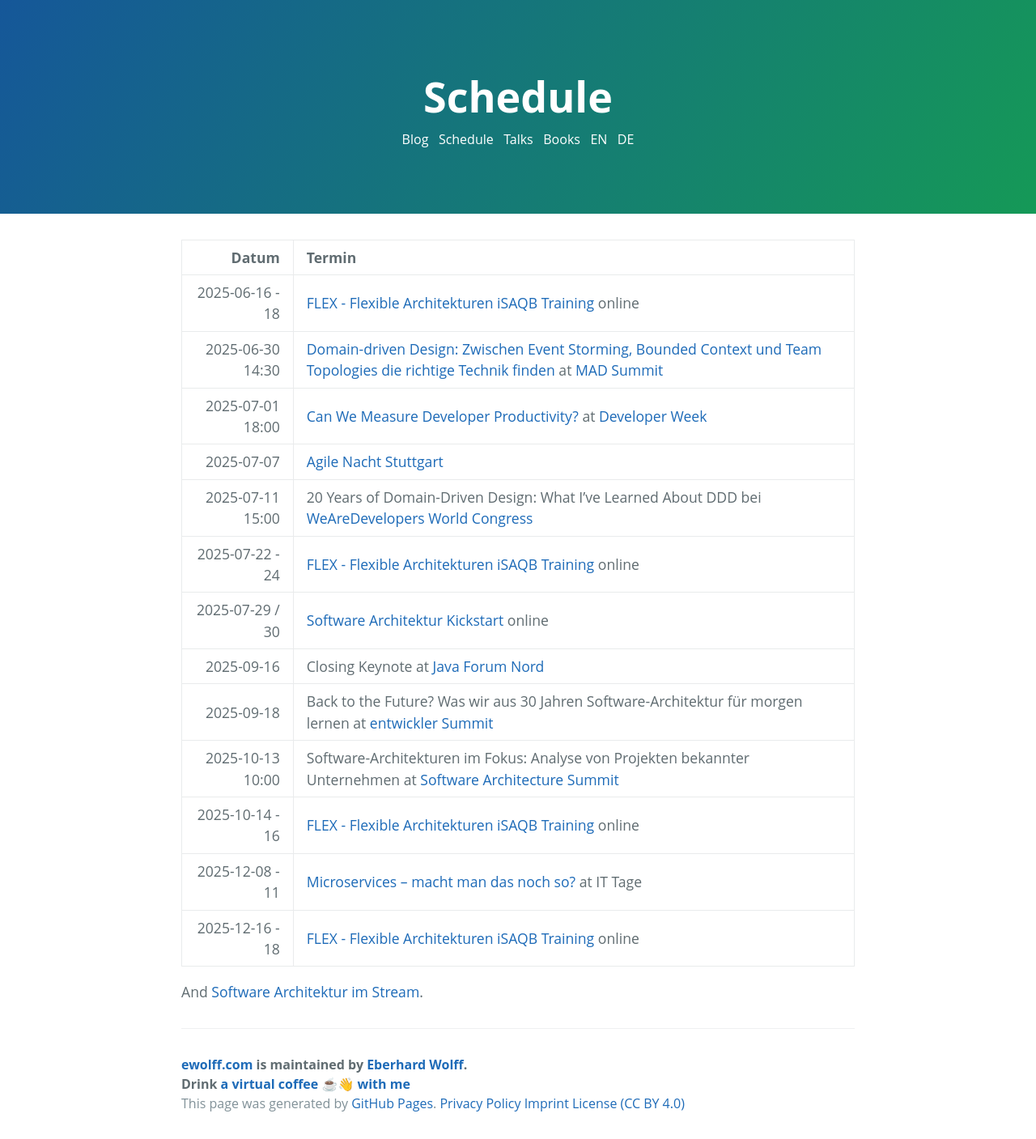
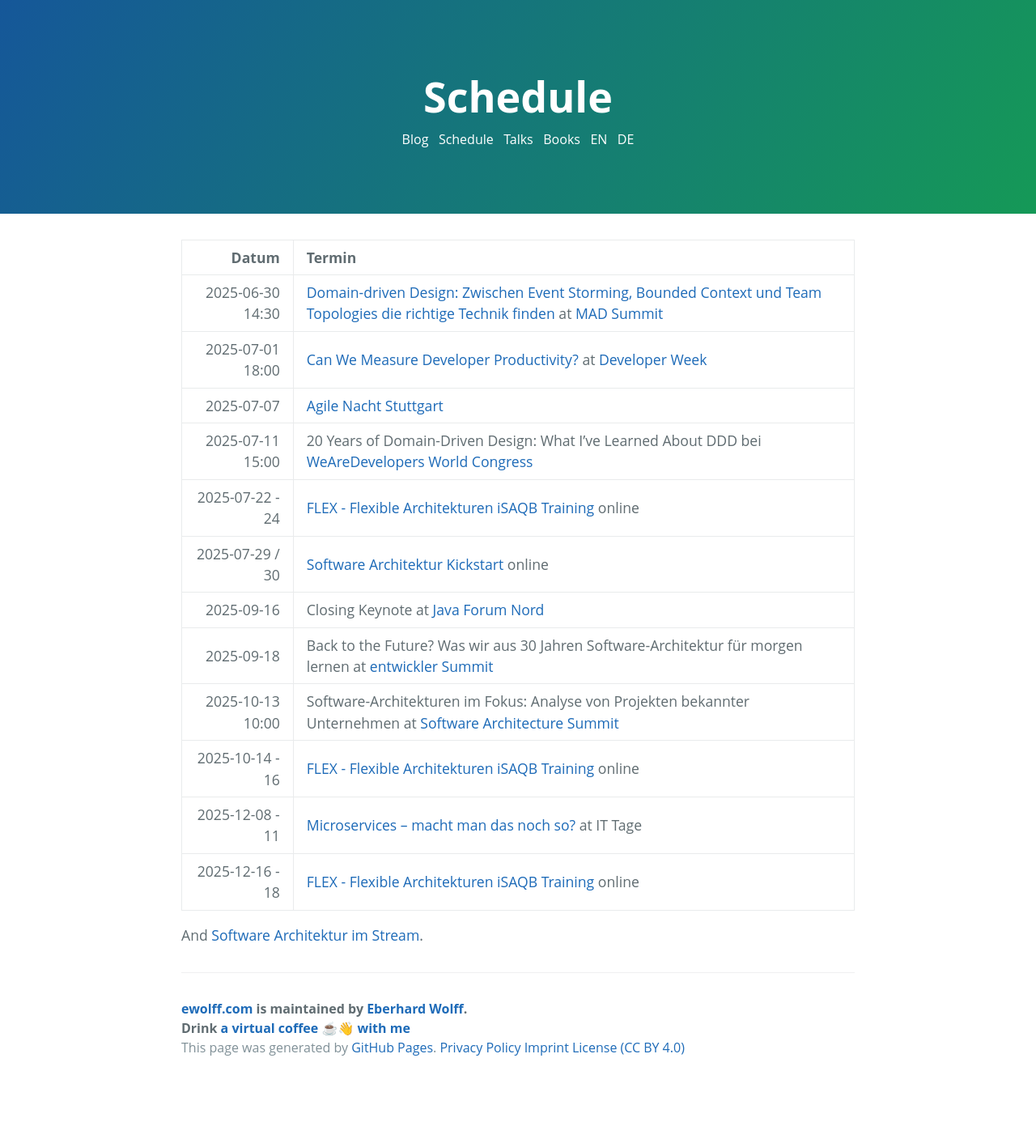
Before and after one commit to ewolff/ewolff.com, a Jekyll site: the page built from schedule.md, in a window 1280 px wide. Shown: the whole page at 81% size. Built offline with Jekyll 4.4.1, drawn with Linux system fonts in a browser that asks for light colours; our own code applies the rules of GitHub Pages for plain Markdown files; after the commit the page ends 1338 px from its top, so only the background shows below that.

Commit message:
Gehaltenes FLEX-Training entfernt

```diff
--- a/schedule.md
+++ b/schedule.md
@@ -4,7 +4,6 @@
 
 |            Datum | Termin                                                                                                                                                              |
 |-----------------:|:--------------------------------------------------------------------------------------------------------------------------------------------------------------------|
-|  2025-06-16 - 18 | [FLEX - Flexible Architekturen iSAQB Training](https://www.socreatory.com/de/trainings/flex) online |
 | 2025-06-30 14:30 | [Domain-driven Design: Zwischen Event Storming, Bounded Context und Team Topologies die richtige Technik finden](https://mad-summit.de/domain-driven-design/domain-driven-design-die-richtige-technik-finden/) at [MAD Summit](https://mad-summit.de/) |
 | 2025-07-01 18:00 | [Can We Measure Developer Productivity?](https://www.developer-week.de/programm/#/talk/konnen-wir-entwicklerinnen-produktivitat-messen) at [Developer Week](https://www.developer-week.de/) |
 | 2025-07-07 | [Agile Nacht Stuttgart](https://www.mitblick.de/agile-nacht-stuttgart/) |
```
Also changed, not shown: termine.md (+0 -1 lines).
